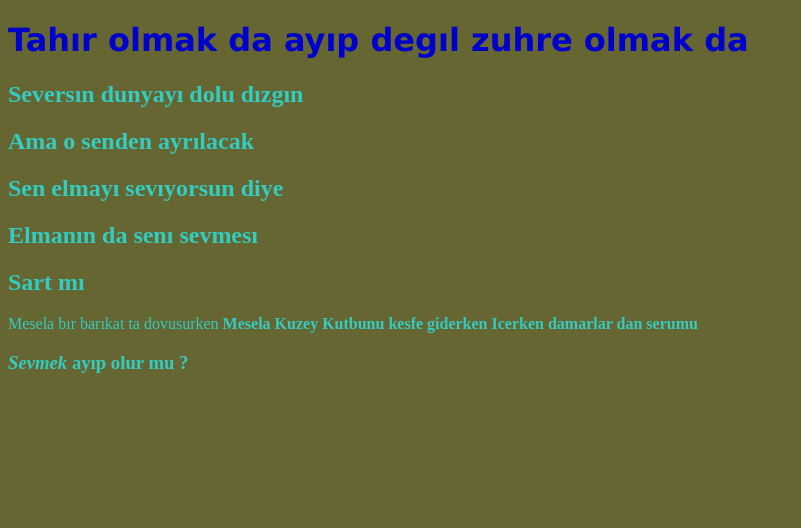
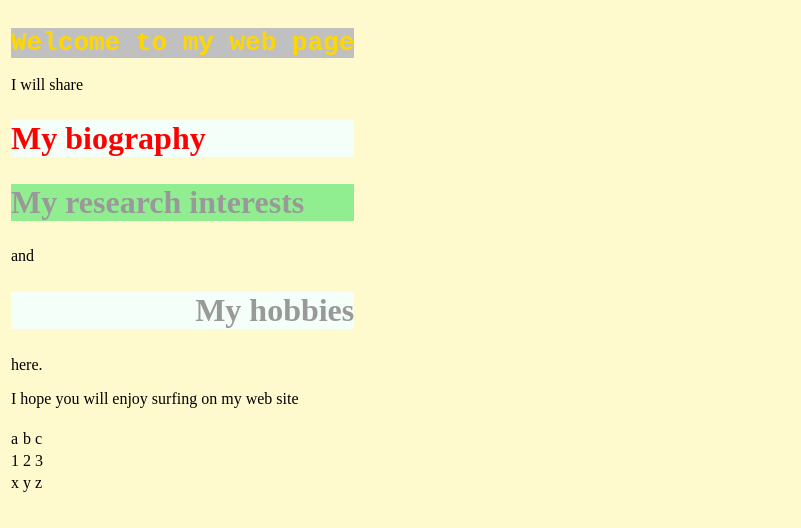
Before and after one commit to mustafakaras/mustafakaras.github.io, a plain HTML site: page index.html in a window 1280 px wide. Shown: the whole page, without its empty margins (0-801 px from the left). Drawn offline with Linux system fonts and the light colour scheme.

Commit message:
new something not important

```diff
--- a/index.html
+++ b/index.html
@@ -6,14 +6,56 @@ and open the template in the editor.
 -->
 <html>
     <head>
-        <title>Musty</title>
-        <meta charset="UTF-8">
-        <meta name="viewport" content="width=device-width, initial-scale=1.0">
+        <link rel="stylesheet" href="style.css" type="text/css"/>
+
+        <title>CS102</title>
+        <style>
+            h1 {
+                background-color: silver;
+                color:gold;
+                font-family: monospace;
+                text-align: center;
+            }
+            h2 {
+                font-family: serif;
+                font-size: 2em;
+                color: #999999;
+                background-color: mintcream;
+            }
+            body {
+                background-color: lemonchiffon;
+            }
+            h2#first {
+                color: red;
+            }
+            .hlh2 {
+                background-color: lightgreen;
+            }
+            #org {
+                left: 100px;
+                top: 100px;
+                display: block;
+            }
+        </style>
+        <meta charset="UTF-8"/>
+        <meta name="viewport" content="width=device-width, initial-scale=1.0"/>
     </head>
-    <body text="#33CCC" bgcolor="666633">
-        <h1><font face="verdana" color = "#0000CC"> Tahır olmak da ayıp degıl zuhre olmak da</font></h1>
-        <h2>Seversın dunyayı dolu dızgın</h2><h2> Ama o senden ayrılacak</h2> <h2> Sen elmayı sevıyorsun diye</h2> <h2> Elmanın da senı sevmesı </h2> <h2> Sart mı</h2>
-        <p> Mesela bır barıkat ta dovusurken <strong> Mesela Kuzey Kutbunu kesfe giderken <strong> Icerken damarlar dan serumu <h3> <em> Sevmek </em> ayıp olur mu ?</h3> <p>
+    <body>
+        <div id="org">
+            <table><tr><td>
+                <h1>Welcome to my web page</h1>
+                I will share
+                <h2 id="first">My biography</h2>
+                <h2 class="hlh2">My research interests</h2>
+                and
+                <h2 style="text-align: right;">My hobbies</h2>
+                here.
+                <p>I hope you will enjoy surfing on my web site</p>
+            </td></tr></table>
+<table><tr><td>a</td><td>b</td><td>c</td></tr>
+            <tr><td>1</td><td>2</td><td>3</td></tr>
+            <tr><td>x</td><td>y</td><td>z</td></tr></table>
 
-    </body>
+        </div>
+      </body>
 </html>
```
